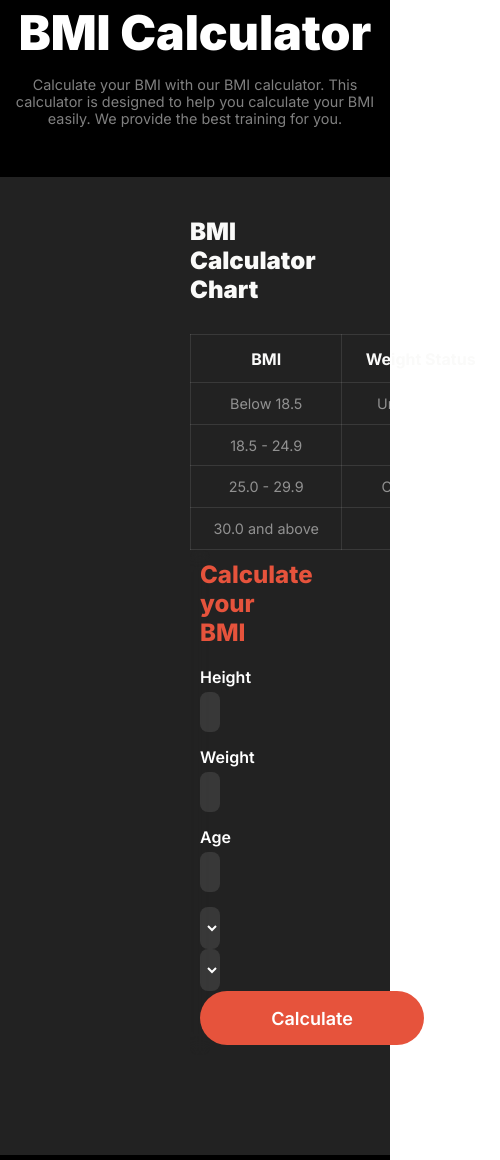
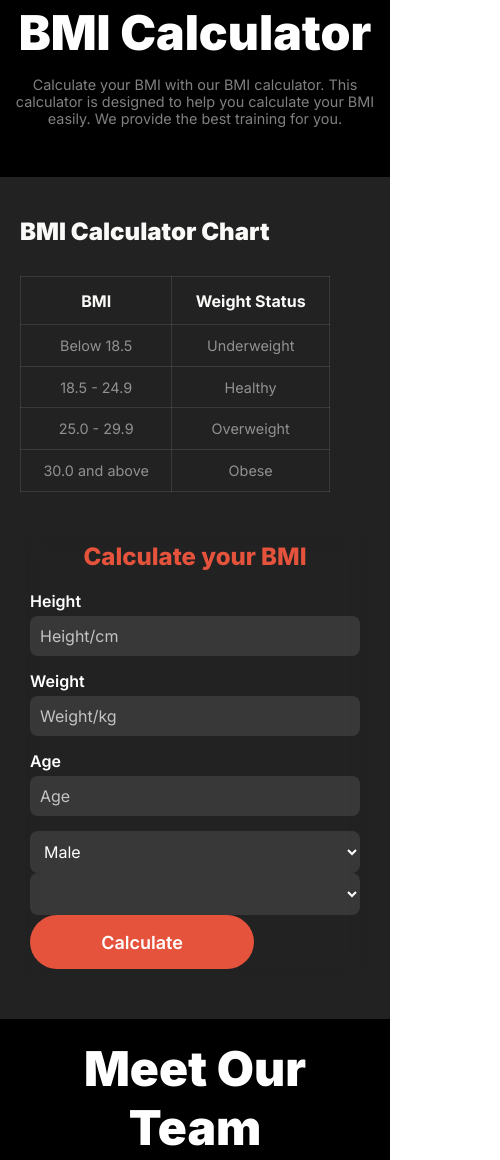
Before and after one commit to miftah1299/fitness-training-website, a plain HTML site: page index.html in a window 390 px wide. Shown: the part 3313-4473 px from the top of the page, 500 px wide, since content can reach past the window. Drawn offline with Linux system fonts and the light colour scheme; a web font is replaced by a local one.

Commit message:
Updated responsive styles for BMI Calculator section

```diff
--- a/styles/responsive.css
+++ b/styles/responsive.css
@@ -133,6 +133,9 @@
 
     .bmi-calculator {
         flex-direction: column;
+        padding: 40px 20px;
+        gap: 40px;
+        /* top right bottom left */
     }
 
 
--- a/styles/style.css
+++ b/styles/style.css
@@ -5,6 +5,10 @@
     /* padding: 0; */
     /* box-sizing: border-box; */
     font-family: Inter;
+}
+
+.hide {
+    display: none;
 }
 
 .fa-solid.fa-bars {
@@ -310,6 +314,7 @@ main {
 
 .bmi-calculator {
     display: flex;
+    gap: 165px;
     margin-top: 50px;
     padding: 40px 190px 100px 190px;
     background: rgb(34, 34, 34);
@@ -332,7 +337,7 @@ td {
 .bmi-input {
     border-radius: 8px;
 
-/* background: rgba(255, 255, 255, 0.1); */
+    /* background: rgba(255, 255, 255, 0.1); */
     padding: 20px;
     backdrop-filter: blur(10px);
     max-width: 400px;
```
